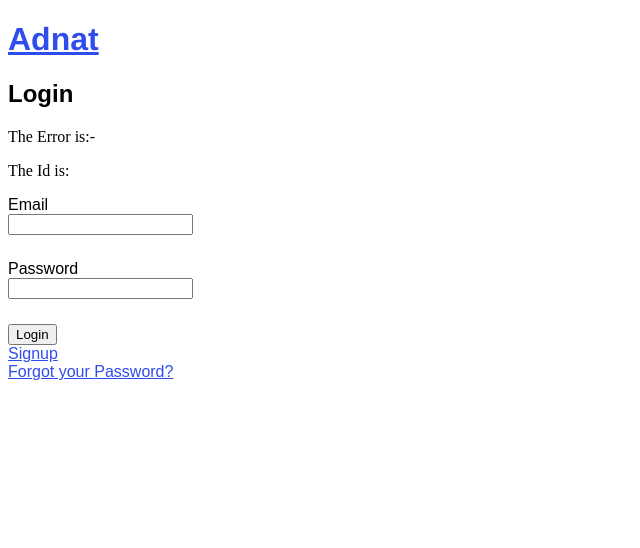
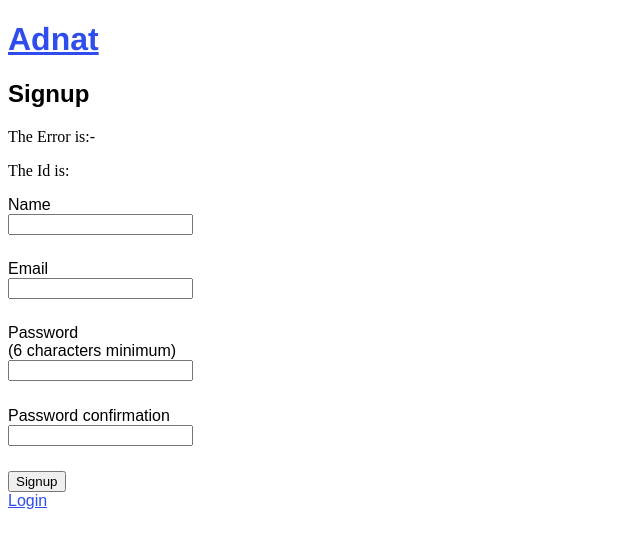
Before and after one commit to sakshee29/reactChallengeTanda, a React (Create React App) app in the folder frontend/: page / in a window 1280 px wide. Shown: the top 548 px of the page, without its empty margins (0-640 px from the left). Built offline with nearby package versions, Linux system fonts and the light colour scheme.

Commit message:
BrowserRouter added

```diff
--- a/frontend/src/App.js
+++ b/frontend/src/App.js
@@ -1,12 +1,21 @@
 import Login from './components/login';
 import Signup from './components/signup';
 import './style.css';
+import {BrowserRouter,Routes,Route} from "react-router-dom";
+
 /* NOTE: Style doesn't necessarily need to be imported in the login.jsx file*/
 
 function App() {
   return (
     <div className="App">
-        <Login />
+        <BrowserRouter>
+
+          <Routes>
+            <Route exact path ="/" element={<Signup />} />
+            <Route path ="/login" element={<Login />}/>
+          </Routes>
+
+        </BrowserRouter>
     </div>
   );
 }
```
